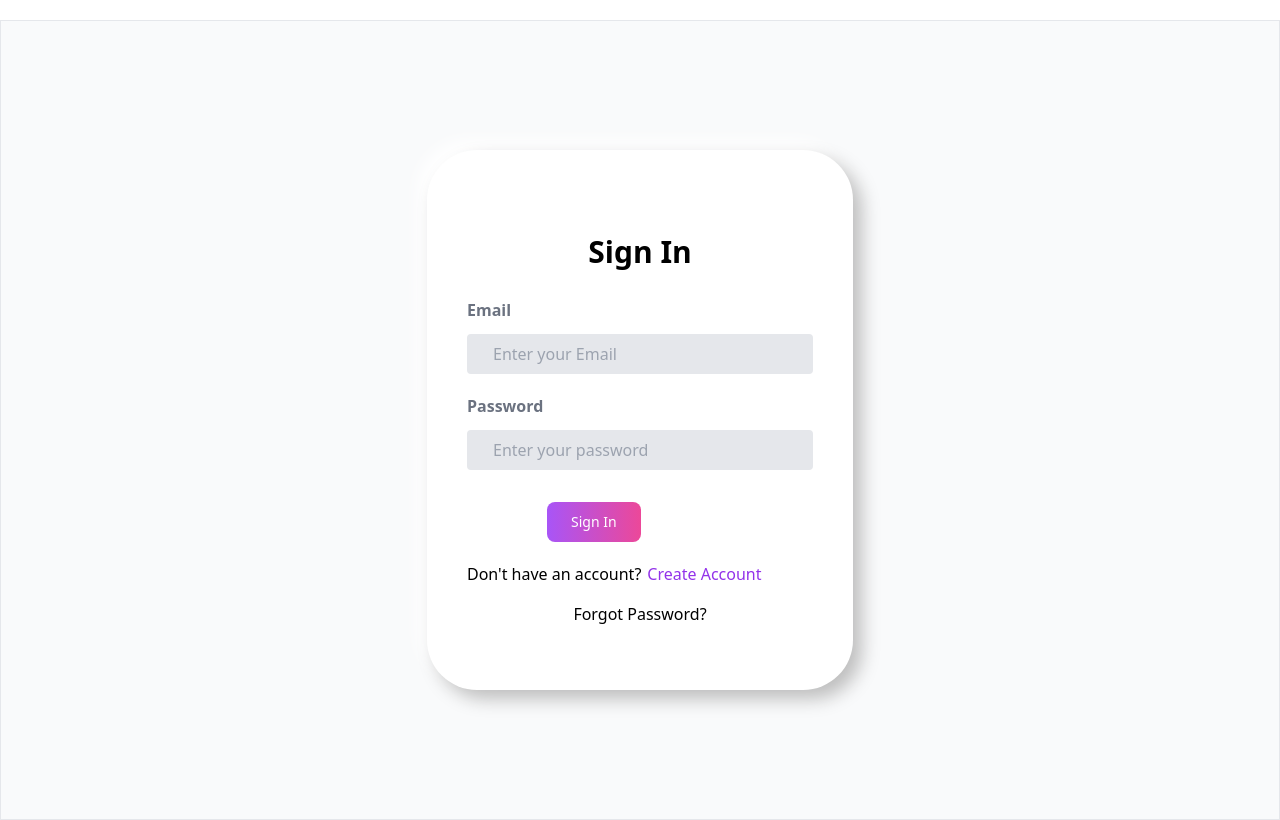
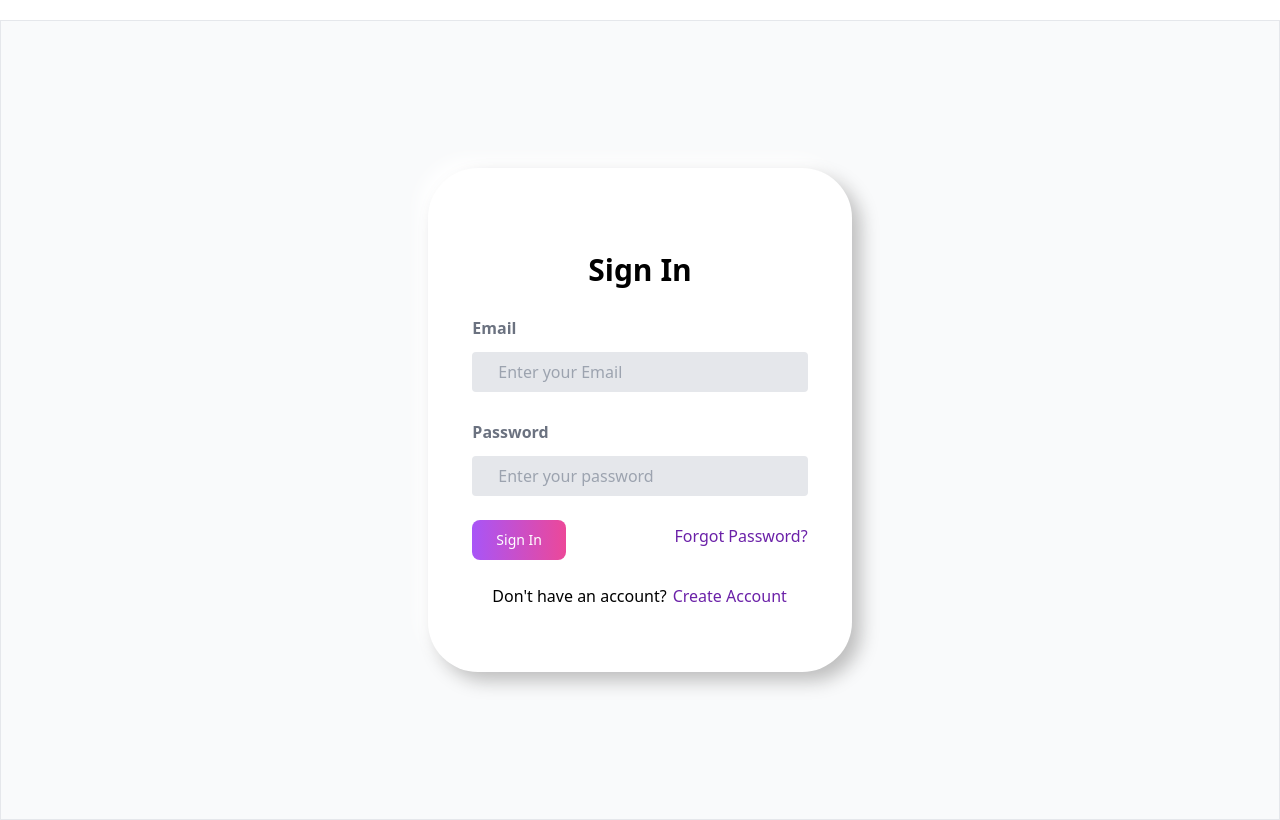
Before and after one commit to k4wt4r/TWISTAGRAM, a Next.js app in the folder twistagram/: page / in a window 1280 px wide. Built offline with nearby package versions, Linux system fonts and the light colour scheme.

Commit message:
adding style

```diff
--- a/twistagram/pages/components/SignIn.jsx
+++ b/twistagram/pages/components/SignIn.jsx
@@ -3,15 +3,15 @@ import Link from "next/link";
 
 function SignIn() {
   return (
-    <div className="h-full ">
+    <div class="h-full ">
       <div class=" rounded-full"></div>
-      <div className="flex items-center justify-center h-full w-full border bg-gray-50">
-        <form class="w-full md:w-1/3 lg:w-1/4 rounded-br-lg items-center justify-center px-10 py-16 neomorphism">
+      <div class="flex items-center justify-center h-full w-full border bg-gray-50 px-1">
+        <form class="w-full md:w-1/3 lg:w-1/4 rounded-br-lg items-center justify-center px-11 py-16 neomorphism">
           <div class="rounded-md ">
             <div>
               <h1 class="text-center text-3xl mt-5 font-bold"> Sign In </h1>
             </div>
-            <div class="mb-5 mt-7">
+            <div class="mb-6 mt-7">
               <span class="block text-gray-500 font-bold md:text-left md:mb-3 pr-40">
                 Email
               </span>
@@ -21,7 +21,7 @@ function SignIn() {
                 placeholder="Enter your Email"
               />
             </div>
-            <div>
+            <div class="mb-6 mt-7">
               <span class="block text-gray-500 font-bold md:text-left mb-1 md:mb-3 pr-40">
                 Password
               </span>
@@ -30,20 +30,22 @@ function SignIn() {
                 type="password"
                 placeholder="Enter your password"
               />
-            </div>
-            <button class="text-white bg-gradient-to-r from-purple-500 to-pink-500 hover:bg-gradient-to-l focus:ring-4 focus:ring-purple-200 dark:focus:ring-purple-800 font-medium rounded-lg text-sm px-6 py-2.5 text-center mt-8 ml-20 mb-5">
+              <div class="flex justify-between mt-4 text-purple-800 mt-6 mb-4 ">
+              <button class="text-white bg-gradient-to-r from-purple-500 to-pink-500 hover:bg-gradient-to-l focus:ring-4 focus:ring-purple-200 dark:focus:ring-purple-800 rounded-lg text-sm px-6 py-2.5 text-center ">
               Sign In
             </button>
-            <div class="text-center">
+            <div class="mt-1">
+              <Link href="/forgotpassword">Forgot Password?</Link>
+              </div>
+            </div>
+            </div>
+            <div class="text-center ml-5">
               <p class="flex flex-row ">
                 Don't have an account?
-                <p class="text-purple-600 ml-1.5">
+                <p class="text-purple-800 ml-1.5 text-center">
                   <Link href="/signup">Create Account</Link>
                 </p>
               </p>
-            </div>
-            <div class="text-center mt-4  text-">
-              <Link href="/forgotpassword">Forgot Password?</Link>
             </div>
           </div>
         </form>
--- /dev/null
+++ b/twistagram/pages/components/SignUp.jsx
@@ -0,0 +1,41 @@
+import React from "react";
+
+function SignUp() {
+  return (
+    <div class="">
+      <div>
+        <div>
+          <span>Username</span>
+          <input type="text" name="username" placeholder="Username" />
+        </div>
+        <div>
+          <span>Email</span>
+          <input type="email" name="email" placeholder="Email" />
+        </div>
+        <div>
+          <span>Password</span>
+          <input type="password" name="password" placeholder="Password" />
+        </div>
+        <div>
+          <span>Confirm Password</span>
+          <input
+            type="password"
+            name="confirmPassword"
+            placeholder="Confirm Password"
+          />
+        </div>
+        <button type="button">Sign Up</button>
+        <div>
+          <p>
+            Already have an account?
+            <p class="text-purple-800 ml-1.5 text-center">
+              <Link href="/signin">Sign in</Link>
+            </p>
+          </p>
+        </div>
+      </div>
+    </div>
+  );
+}
+
+export default SignUp;
```
